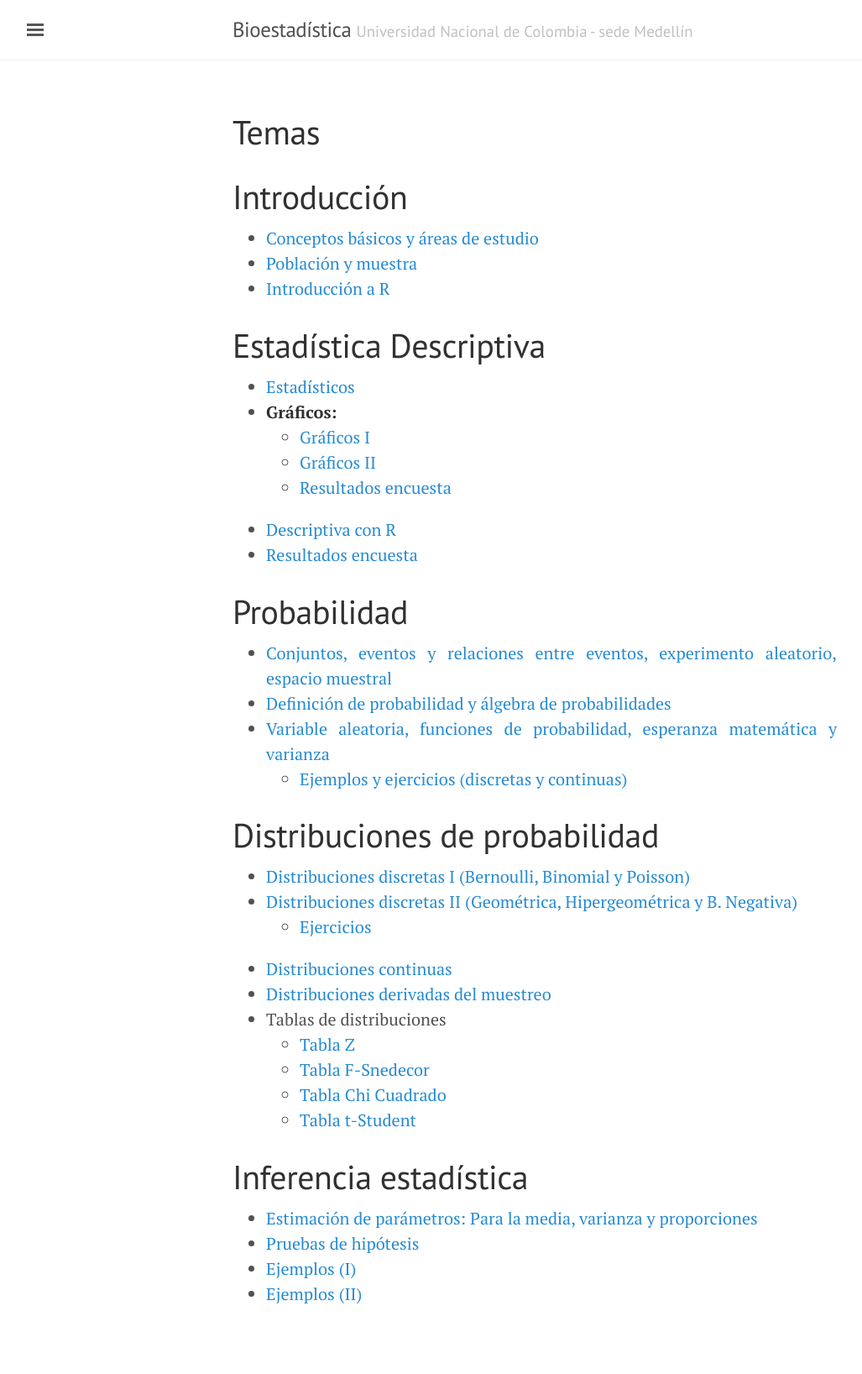
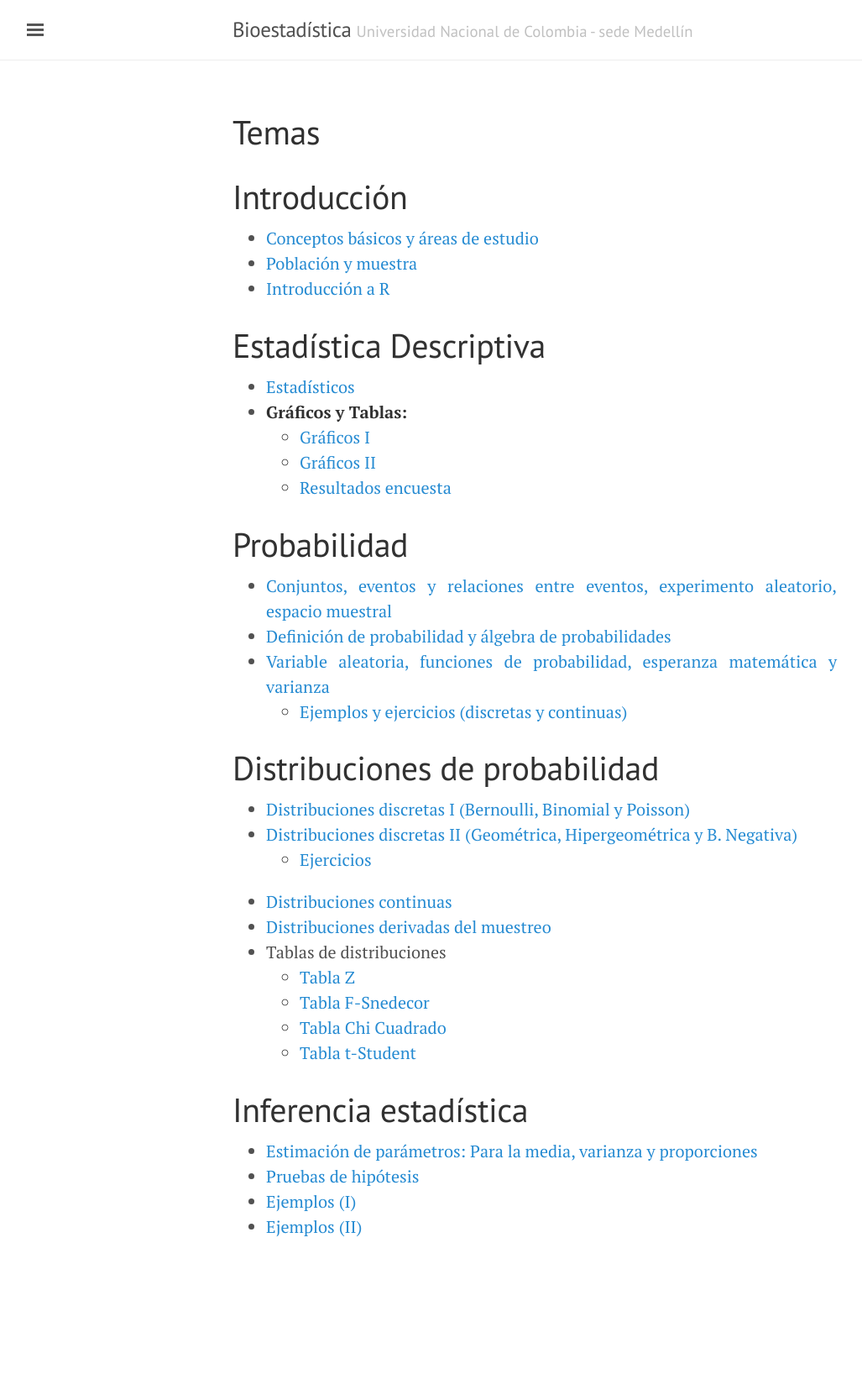
Before and after one commit to Ale-j/bioestadistica.github.io, a Jekyll site: the page built from 2Temas.md, in a window 1280 px wide. Shown: the whole page at 84% size, without its empty margins (3-1030 px from the left). Built offline with Jekyll 4.4.1, drawn with Linux system fonts in a browser that asks for light colours; after the commit the page ends 1556 px from its top, so only the background shows below that.

Commit message:
Cambiando temas

```diff
--- a/2Temas.md
+++ b/2Temas.md
@@ -10,13 +10,10 @@ title: Temas
 
 # Estadística Descriptiva
 - [Estadísticos](/Temas/3_Estadisticos.pdf)
-- **Gráficos:**
+- **Gráficos y Tablas:**
     - [Gráficos I](/Temas/4_Graficos.html)
     - [Gráficos II](/Temas/5_Graficos2.html)
     - [Resultados encuesta](/Temas/Encuesta.csv)
-- [Descriptiva con R](/Temas/5_DescriptivaR.html)
-- [Resultados encuesta](/Temas/Encuesta.zip)
-
 
 # Probabilidad
 - [Conjuntos, eventos y relaciones entre eventos, experimento aleatorio, espacio muestral](/Temas/6_IntroProbabilidad.html)
```
